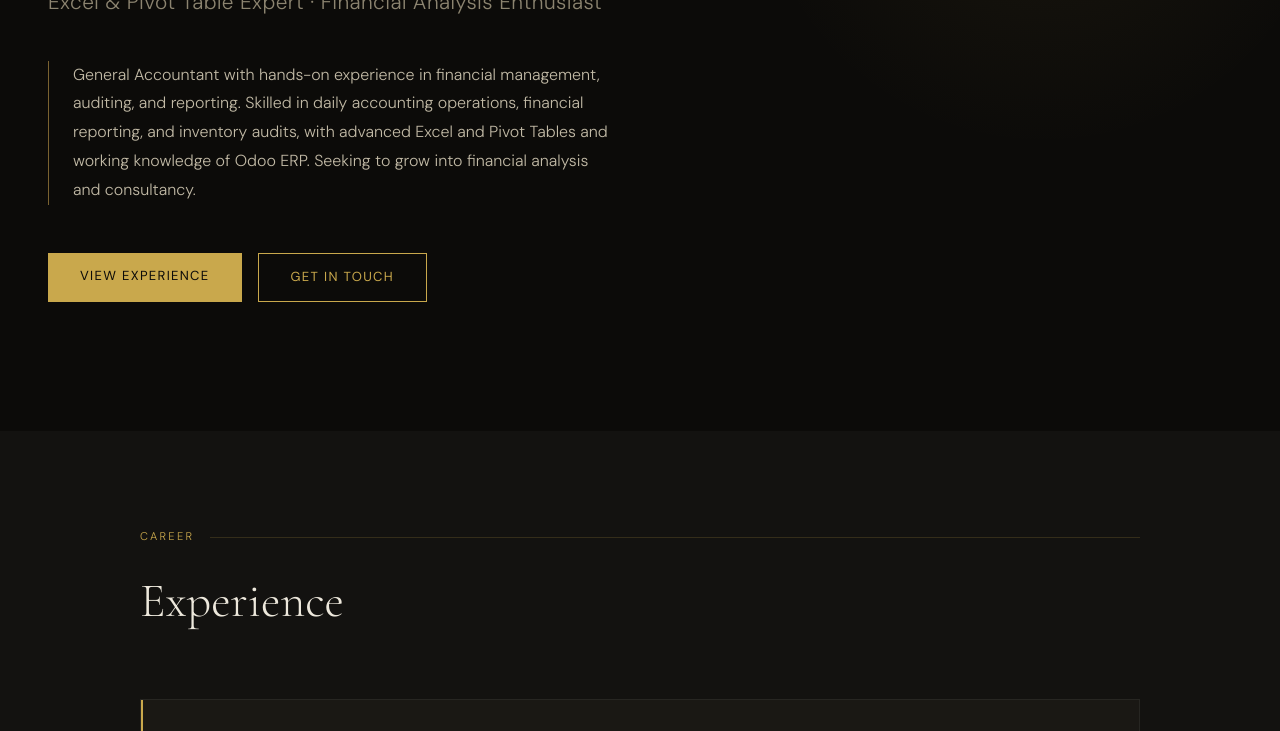
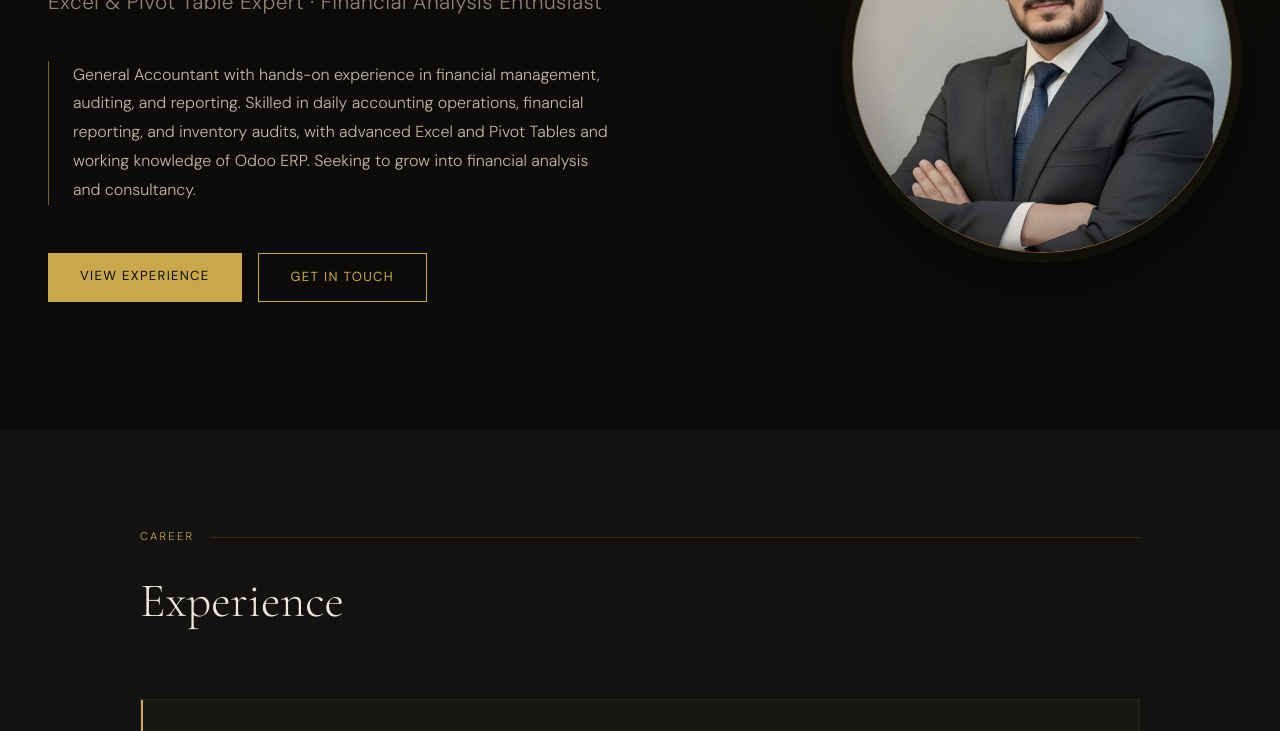
Before and after one commit to islamtar/islamtareq.github.io, a plain HTML site: page index.html in a window 1280 px wide. Shown: the part 369-1100 px from the top of the page. Drawn offline with nearby package versions, Linux system fonts and the light colour scheme.

Commit message:
Add portrait and search metadata to CV site

```diff
--- a/index.html
+++ b/index.html
@@ -3,7 +3,10 @@
 <head>
 <meta charset="UTF-8" />
 <meta name="viewport" content="width=device-width, initial-scale=1.0" />
-<title>Islam Tareq — General Accountant</title>
+<title>Islam Tareq — General Accountant | Excel &amp; Financial Analysis</title>
+<meta name="description" content="Islam Tareq, General Accountant in Egypt with advanced Excel and Pivot Table skills, experience in financial reporting, auditing and inventory audits." />
+<meta property="og:title" content="Islam Tareq — General Accountant" />
+<meta property="og:image" content="https://islamtar.github.io/islamtareq.github.io/5-islam-tareq-photo.jpg" />
 <link href="https://fonts.googleapis.com/css2?family=Cormorant+Garamond:wght@300;400;600&family=DM+Sans:wght@300;400;500&display=swap" rel="stylesheet" />
 <style>
   *, *::before, *::after { margin: 0; padding: 0; box-sizing: border-box; }
@@ -289,6 +292,13 @@
     .hero { padding: 9rem 1.5rem 4rem; }
     footer { padding: 1.5rem; }
   }
+
+  .hero-photo-wrap { position:relative; flex:0 0 auto; width:min(380px,34vw); aspect-ratio:1/1; border-radius:50%; overflow:hidden; border:1px solid var(--gold-dim); box-shadow:0 0 0 10px rgba(201,168,76,0.05), 0 20px 60px rgba(0,0,0,.5); }
+  .hero-photo { display:block; width:100%; height:100%; object-fit:cover; object-position:50% 0%; transform:scale(1.1); transform-origin:50% 12%; filter:grayscale(.2) contrast(1.04) brightness(.92) sepia(.1); }
+  .hero-photo-wrap::after { content:''; position:absolute; inset:0; border-radius:50%; pointer-events:none; background: radial-gradient(circle at 50% 40%, transparent 55%, rgba(12,11,9,.45) 100%), linear-gradient(135deg, rgba(201,168,76,.10), transparent 55%); }
+  .hero-wrap { display:flex; align-items:center; justify-content:space-between; gap:3rem; }
+  .hero-text { flex:1 1 auto; min-width:0; }
+  @media (max-width: 860px) { .hero-wrap { flex-direction:column-reverse; align-items:flex-start; gap:1rem; } .hero-photo-wrap { width:min(300px,80vw); } }
 </style>
 </head>
 <body>
@@ -306,6 +316,8 @@
 
 <!-- HERO -->
 <section class="hero" id="home">
+  <div class="hero-wrap">
+  <div class="hero-text">
   <div class="hero-label">General Accountant</div>
   <h1 class="hero-name">Islam <span>Tareq</span></h1>
   <p class="hero-title">Excel &amp; Pivot Table Expert · Financial Analysis Enthusiast</p>
@@ -317,6 +329,9 @@
   <div class="hero-cta">
     <a href="#experience" class="btn btn-primary">View Experience</a>
     <a href="#contact" class="btn btn-secondary">Get in Touch</a>
+  </div>
+  </div>
+  <div class="hero-photo-wrap"><img class="hero-photo" src="5-islam-tareq-photo.jpg" alt="Islam Tareq, General Accountant" width="380" height="380" /></div>
   </div>
 </section>
 
```
